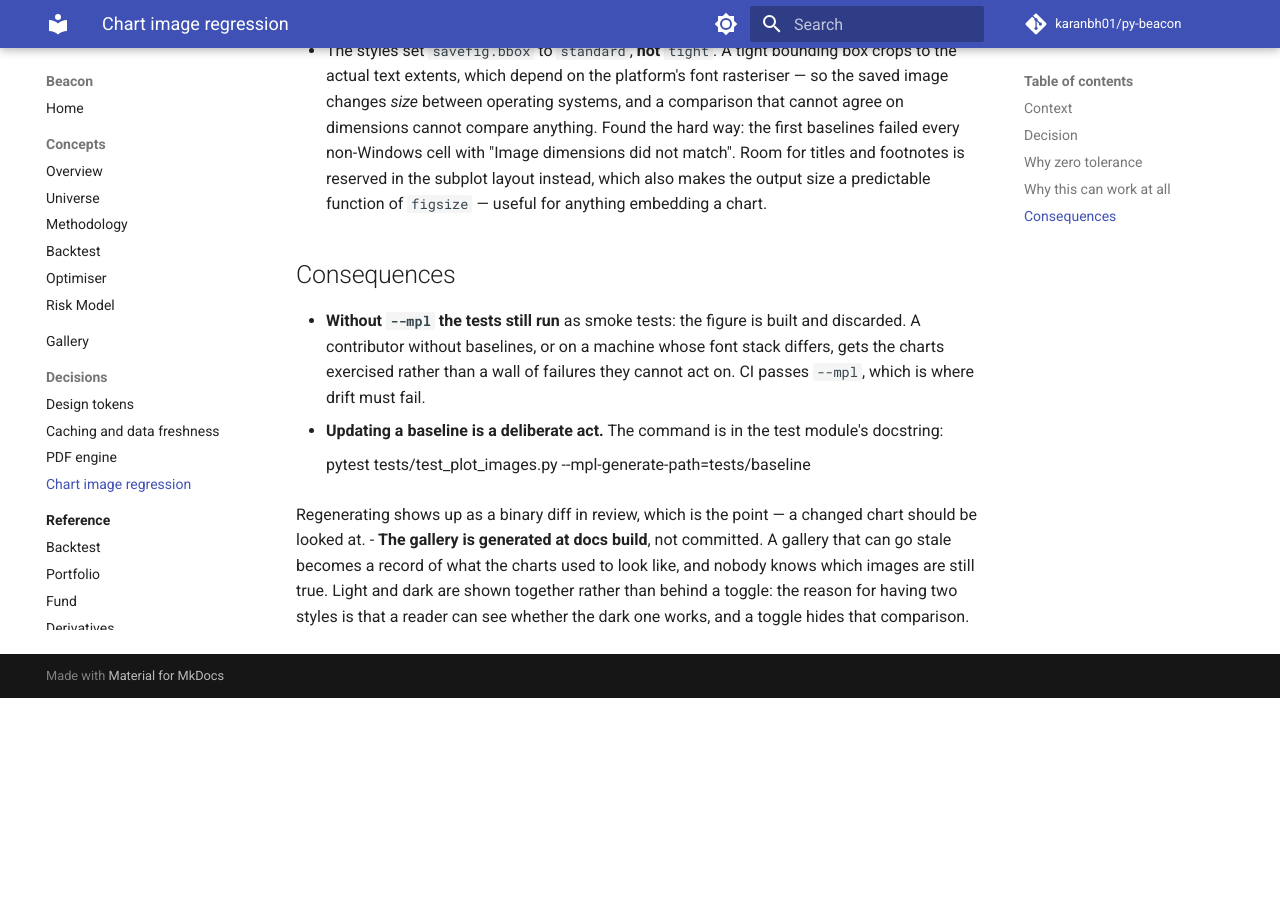
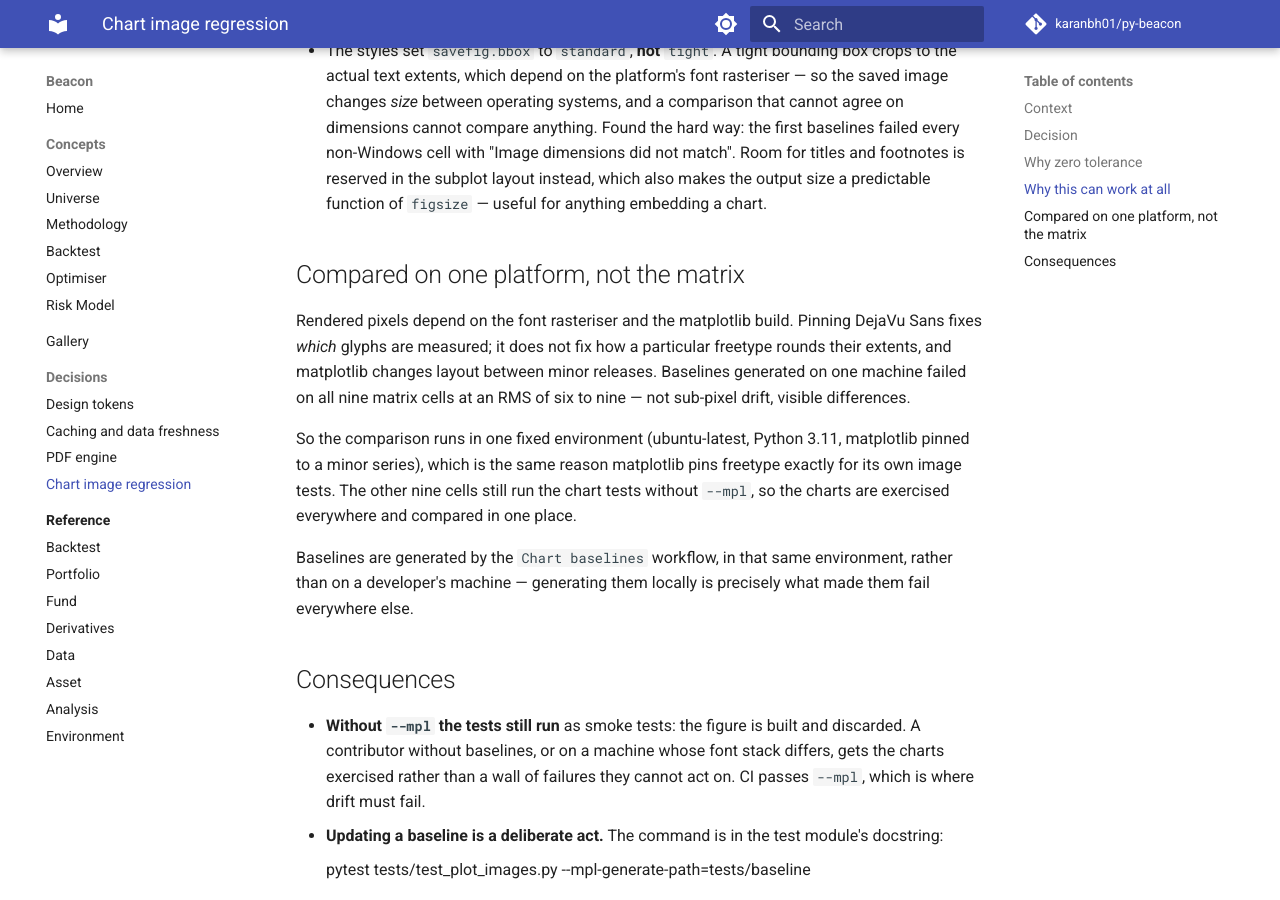
Before and after one commit to karanbh01/py-beacon, an MkDocs documentation site: the page built from docs/decisions/0004-chart-image-regression.md, in a window 1280 px wide and 900 px high, scrolled down 1056 px. Built offline with MkDocs 1.6.1 and Material for MkDocs 9.7.7, drawn with Linux system fonts in a browser that asks for light colours; comment, search, counter and statistics services are not loaded; before the commit the page ends 1754 px from its top, so only the background shows below that.

Commit message:
[BN-82] Compare chart images in one pinned environment
Baselines generated on my machine failed all nine matrix cells at an RMS of six
to nine — visible differences, not sub-pixel drift — including the Windows
cells, which share my operating system.

Pinning DejaVu Sans fixes *which* glyphs are measured. It does not fix how a
particular freetype rounds their extents, and matplotlib changes layout between
minor releases. Rendered-pixel comparison is only meaningful inside a fixed
environment; matplotlib pins freetype exactly for its own image tests for this
reason.

So the comparison moves out of the matrix into one job — ubuntu-latest, Python
3.11, matplotlib pinned to a minor series. The other nine cells still run the
chart tests without `--mpl`, so the charts are exercised on every platform and
compared in one place. Comparing on three operating systems would mean three
sets of baselines and three ways to be almost right.

Baselines are now generated by a `workflow_dispatch` job in that same
environment and downloaded as an artifact, rather than produced locally —
producing them locally is exactly what made them fail everywhere else. A
failing comparison uploads the rendered figures and diffs, so it can be looked
at rather than guessed at from an RMS number.

The zero tolerance stands. It is achievable within a pinned environment, and it
is the whole point: a generous threshold passes the changes worth catching.

ADR 0004 updated with the reasoning.

The baselines in this commit are still the locally generated ones and will fail
the new job. Regenerating them through the workflow is the next step.

```diff
--- a/docs/decisions/0004-chart-image-regression.md
+++ b/docs/decisions/0004-chart-image-regression.md
@@ -44,6 +44,24 @@
   reserved in the subplot layout instead, which also makes the output size a
   predictable function of `figsize` — useful for anything embedding a chart.
 
+## Compared on one platform, not the matrix
+
+Rendered pixels depend on the font rasteriser and the matplotlib build. Pinning
+DejaVu Sans fixes *which* glyphs are measured; it does not fix how a particular
+freetype rounds their extents, and matplotlib changes layout between minor
+releases. Baselines generated on one machine failed on all nine matrix cells at
+an RMS of six to nine — not sub-pixel drift, visible differences.
+
+So the comparison runs in one fixed environment (ubuntu-latest, Python 3.11,
+matplotlib pinned to a minor series), which is the same reason matplotlib pins
+freetype exactly for its own image tests. The other nine cells still run the
+chart tests without `--mpl`, so the charts are exercised everywhere and
+compared in one place.
+
+Baselines are generated by the `Chart baselines` workflow, in that same
+environment, rather than on a developer's machine — generating them locally is
+precisely what made them fail everywhere else.
+
 ## Consequences
 
 - **Without `--mpl` the tests still run** as smoke tests: the figure is built
--- a/pyproject.toml
+++ b/pyproject.toml
@@ -37,7 +37,11 @@
 excel = ["openpyxl"]
 pdf = ["reportlab"]
 optimise = ["scipy"]
-plot = ["matplotlib"]
+# Pinned to a minor series: chart image regression compares rendered
+# pixels, and matplotlib changes its layout and rasterisation between
+# minor releases. An unpinned range would make the baselines expire
+# silently on the next release.
+plot = ["matplotlib>=3.10,<3.11"]
 plot-interactive = ["plotly"]         # placeholder extra; backend lands in BN-83
 # The server mounts the optimiser and report routers, which import scipy and
 # reportlab at module scope. So `pip install "py-beacon[server]"` has to bring
```
Also changed, not shown: 2 other files.
